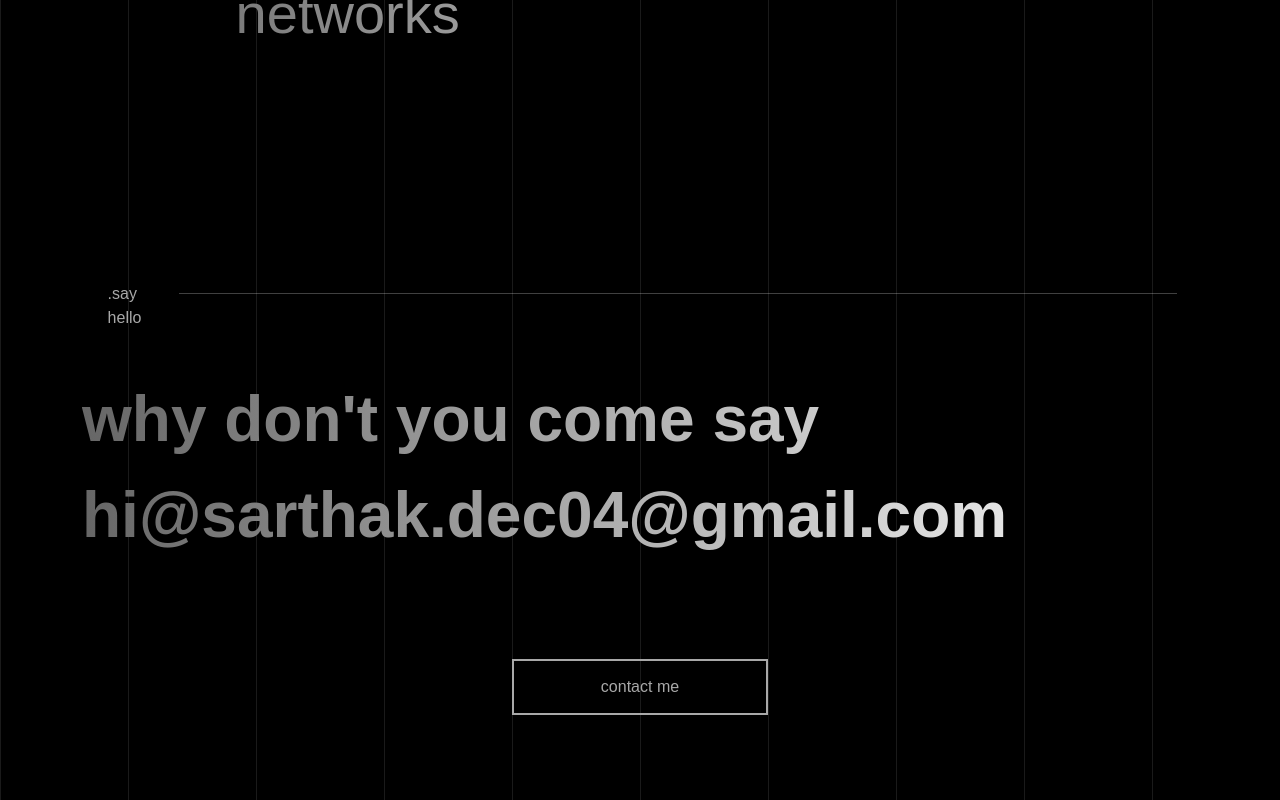
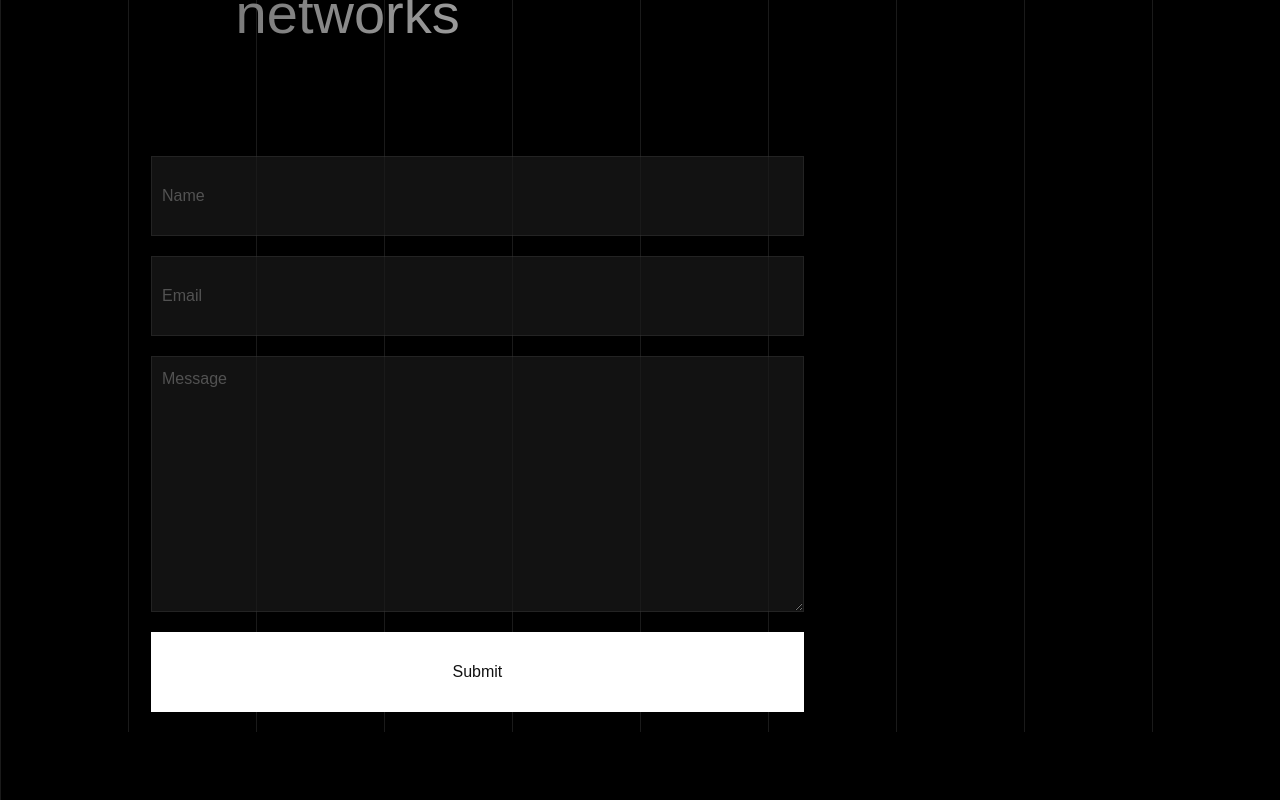
Before and after one commit to sarthaksharma52/Portfolio, a React (Vite) app: page /Contact in a window 1280 px wide. Shown: the part 640-1440 px from the top of the page. Built offline with nearby package versions, Linux system fonts and the light colour scheme.

Commit message:
contact complete

```diff
--- a/components/About1.jsx
+++ b/components/About1.jsx
@@ -1,7 +1,7 @@
 import React from "react";
 import Sayhello from "../components/Sayhello";
 import Skills from '../components/Skills';
-import About from "./About";
+import AboutImgText from "./AboutImgText";
 
 
 const About1 = () => {
@@ -16,7 +16,7 @@ const About1 = () => {
         </div>
 
       </div>
-      <About/>
+      <AboutImgText/>
 
       <Skills/>
       <Sayhello />
--- a/components/AboutImgText.jsx
+++ b/components/AboutImgText.jsx
@@ -1,8 +1,13 @@
-import React from "react";
+import React, { useEffect } from "react";
 import image from "../public/Images 2/proimg/sarthakportfolio.jpg";
-// import '../path/to/your/styles.css'; // Ensure you import your stylesheet
+import AOS from "aos";
+import "aos/dist/aos.css";
 
 const AboutImgText = () => {
+  useEffect(() => {
+    AOS.init({ duration: 3000 });
+  }, []);
+
   return (
     <>
       <div className="about-box1">
@@ -13,15 +18,14 @@ const AboutImgText = () => {
           </div>
         </div>
         <div className="about-box">
-
           <div className="text-gradient-about">
             Based in India/UP, MERN stack developer experience of different
             variety of projects. A passionate developer and I love what I do, and
             I strongly believe in; "The less it is the cooler is your interface"
           </div>
-        <div className="about-image"
-        // data-aos="fade-down"
-        // data-aos-duration="1000"
+          <div
+            className="about-image"
+            data-aos="fade-up"
           >
             <img src={image} alt="img" />
           </div>
--- a/components/Contact.jsx
+++ b/components/Contact.jsx
@@ -1,5 +1,6 @@
 import React from 'react';
 import SayHello from '../components/Sayhello';
+import ContactForm from './ContactForm';
 
 const Contact = () => {
   return (
@@ -12,7 +13,8 @@ const Contact = () => {
           Let's collaborate. Feel free to drop me a line about your project or follow me on social networks
           </div>
       </div>
-      <SayHello/>
+      <ContactForm/>
+
     </>
   )
 }
--- /dev/null
+++ b/components/ContactForm.jsx
@@ -0,0 +1,77 @@
+import React, { useState } from 'react';
+import axios from 'axios';
+
+const ContactForm = () => {
+  const [formData, setFormData] = useState({
+    name: '',
+    email: '',
+    message: ''
+  });
+  const [loading, setLoading] = useState(false);
+  const [error, setError] = useState(null);
+
+  const handleChange = (e) => {
+    const { name, value } = e.target;
+    setFormData({
+      ...formData,
+      [name]: value
+    });
+  };
+
+  const handleSubmit = async (e) => {
+    e.preventDefault();
+    setLoading(true);
+    setError(null);
+
+    try {
+      const response = await axios.post('/api/contact', formData);
+      if (response.status === 200) {
+        alert('Message sent successfully!');
+        setFormData({ name: '', email: '', message: '' });
+      } else {
+        alert('Failed to send message');
+      }
+    } catch (err) {
+      setError('Failed to send message');
+      console.error('Error sending message:', err);
+    } finally {
+      setLoading(false);
+    }
+  };
+
+  return (
+    <div className="contact-box">
+      <form onSubmit={handleSubmit}>
+        <input
+          type="text"
+          name="name"
+          placeholder="Name"
+          value={formData.name}
+          onChange={handleChange}
+          required
+        />
+        <input
+          type="email"
+          name="email"
+          placeholder="Email"
+          value={formData.email}
+          onChange={handleChange}
+          required
+        />
+        <textarea
+          name="message"
+          placeholder="Message"
+          value={formData.message}
+          onChange={handleChange}
+          required
+        ></textarea>
+        <button type="submit" disabled={loading}>
+          {loading ? 'Sending...' : 'Submit'}
+        </button>
+        {error && <p className="error">{error}</p>}
+      </form>
+    </div>
+  );
+}
+
+export default ContactForm;
--- a/package.json
+++ b/package.json
@@ -11,6 +11,7 @@
   },
   "dependencies": {
     "aos": "^2.3.4",
+    "axios": "^1.7.2",
     "react": "^18.3.1",
     "react-dom": "^18.3.1",
     "react-router-dom": "^6.25.1",
--- a/src/index.css
+++ b/src/index.css
@@ -352,7 +352,7 @@ body {
 
 
 .contact1{
-    height: 100vh;
+    height: 85vh;
 }
 .sayHello9{
     margin-top: 12vh;
@@ -422,10 +422,6 @@ body {
 
 }
 
-.contactmebtn{
-
-}
-
 .buttoncontactme button{
     background-color: transparent;
     border: 2px solid #A8A8A8;
@@ -445,3 +441,63 @@ body {
     margin-top: 12vh;
     padding-bottom: -5vh;
 }
+
+
+/* contact section */
+
+/* styles.css */
+
+.contact-box {
+    display: flex;
+    /* justify-content: center; */
+    /* align-items: center; */
+    flex-direction: column;
+    padding: 20px;
+    /* background-color: #111; */
+    color: #fff;
+  }
+
+  .contact-box form {
+    display: flex;
+    flex-direction: column;
+    width: 100%;
+    padding-left: 49px;
+    max-width: 600px;
+  }
+
+  .contact-box label {
+    margin: 10px 0 5px;
+  }
+
+  .contact-box input,
+  .contact-box textarea {
+
+    height: 10vh;
+    width: 51vw;
+    padding: 10px;
+    margin-bottom: 20px;
+    background: #1A1A1A;
+    opacity: 0.7;
+    border: 1px solid #333;
+    color: #fff;
+    /* border-radius: 5px; */
+  }
+  .contact-box textarea {
+    height: 16rem;
+  }
+
+  .contact-box button {
+    padding: 10px 20px;
+    background: #fff;
+    border: none;
+    color: #111;
+    cursor: pointer;
+    height: 10vh;
+    font-size: 16px;
+    width: 51vw;
+    /* border-radius: 5px; */
+  }
+
+  .contact-box button:hover {
+    background: #ddd;
+  }
```
Also changed, not shown: 1 other file (tests, documents, lock files or other folders). Lines whose indentation alone changed are shown as unchanged.
